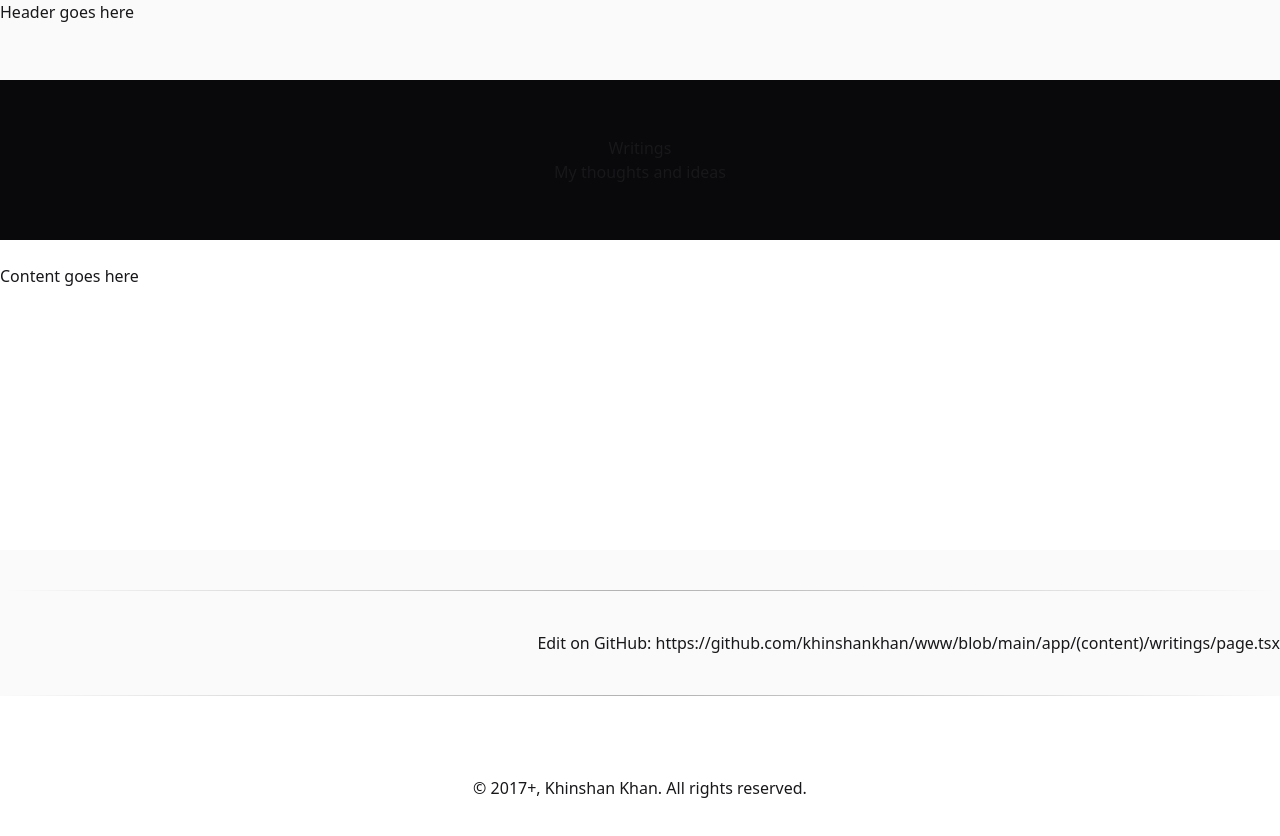
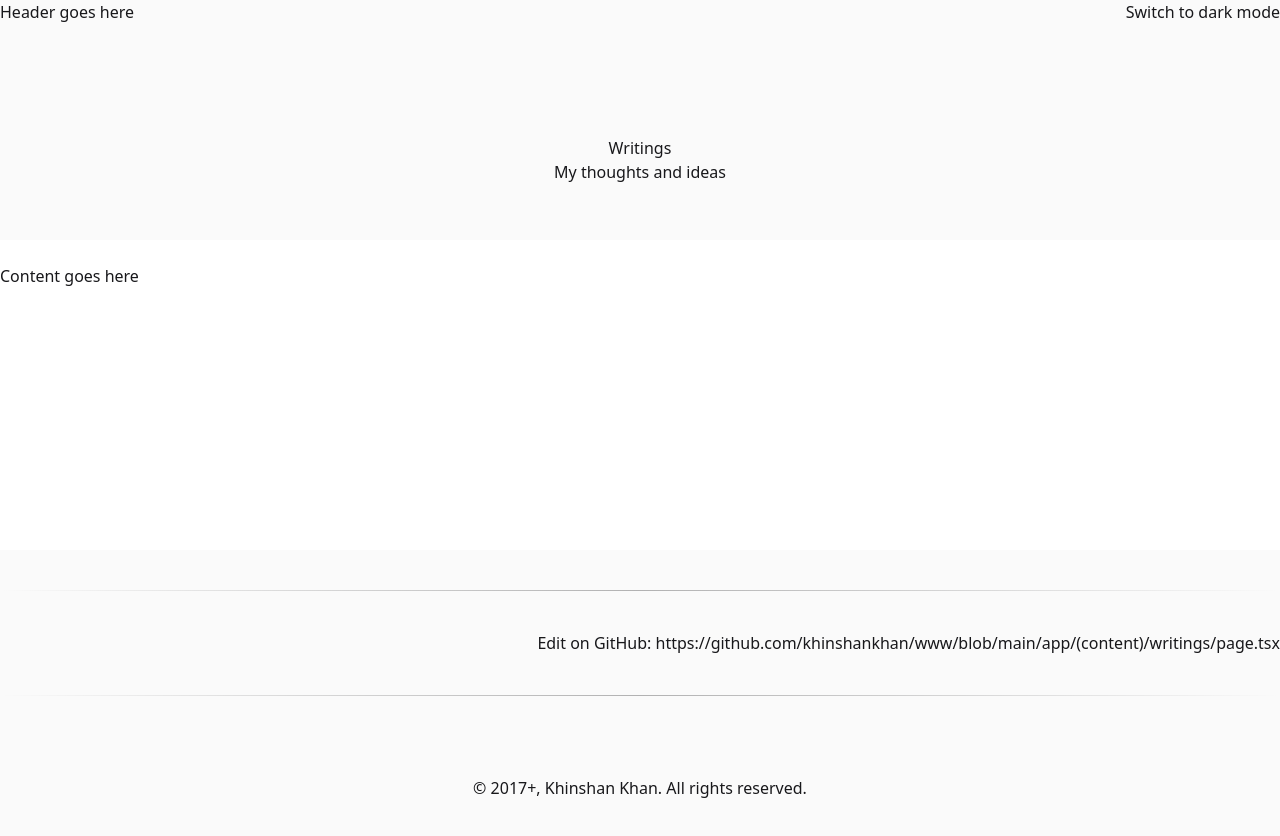
Before and after one commit to khinshankhan/www, a Next.js app: page /writings in a window 1280 px wide. Shown: the top 836 px of the page. Built offline with nearby package versions, Linux system fonts and the light colour scheme; no server answers.

Commit message:
add basic theme toggle

```diff
--- a/app/layout.tsx
+++ b/app/layout.tsx
@@ -1,6 +1,7 @@
 import type { Metadata } from "next";
 import "./globals.css";
 import { Providers } from "./providers";
+import { ThemeToggle } from "@/components/theme-toggle";
 
 export const metadata: Metadata = {};
 
@@ -15,13 +16,14 @@ export default function RootLayout({
   children: React.ReactNode;
 }) {
   return (
-    <html lang="en">
-      <body className="flex flex-col bg-white dark:bg-zinc-950 text-zinc-900 dark:text-zinc-50 min-h-screen relative">
+    <html lang="en" suppressHydrationWarning>
+      <body className="flex flex-col bg-zinc-50 dark:bg-zinc-950 text-zinc-900 dark:text-zinc-50 min-h-screen relative">
         <Providers>
           <div className="flex flex-col min-h-[87vh] relative isolate">
             <nav className="sticky top-0 bg-zinc-50 dark:bg-zinc-950/[75%] backdrop-blur-sm z-1 pb-1 h-[80px]">
-              <div className="container mx-auto">
+              <div className="container mx-auto flex flex-row justify-between">
                 <p>Header goes here</p>
+                <ThemeToggle />
               </div>
             </nav>
 
--- a/app/providers.tsx
+++ b/app/providers.tsx
@@ -2,6 +2,7 @@
 
 import { useEffect } from "react";
 import { useRouter } from "next/navigation";
+import { ThemeProvider } from "next-themes";
 
 let AutoRefresh = function AutoRefresh({
   children,
@@ -38,5 +39,11 @@ if (process.env.NODE_ENV === "development") {
 }
 
 export function Providers({ children }: { children: React.ReactNode }) {
-  return <AutoRefresh>{children}</AutoRefresh>;
+  return (
+    <AutoRefresh>
+      <ThemeProvider attribute="class" defaultTheme="system" enableSystem>
+        {children}
+      </ThemeProvider>
+    </AutoRefresh>
+  );
 }
--- a/components/layouts/content.tsx
+++ b/components/layouts/content.tsx
@@ -15,7 +15,7 @@ export function ContentPageLayout({
   return (
     <>
       <main>
-        <header className="bg-zinc-950 py-14 text-center">
+        <header className="bg-zinc-50 dark:bg-zinc-950 py-14 text-center">
           <h1 className="">{title}</h1>
           <span>{subtitle}</span>
         </header>
--- /dev/null
+++ b/components/theme-toggle.tsx
@@ -0,0 +1,21 @@
+"use client";
+
+import { useCallback } from "react";
+import { useTheme } from "next-themes";
+
+export function ThemeToggle() {
+  const { setTheme, resolvedTheme } = useTheme();
+
+  const isLight = resolvedTheme === `light`;
+  const oppositeTheme = isLight ? `dark` : `light`;
+
+  const toggleTheme = useCallback(() => {
+    setTheme(oppositeTheme);
+  }, [setTheme, oppositeTheme]);
+
+  return (
+    <button type="button" onClick={toggleTheme}>
+      Switch to {oppositeTheme} mode
+    </button>
+  );
+}
--- a/package.json
+++ b/package.json
@@ -18,6 +18,7 @@
     "globby": "^14.0.0",
     "gray-matter": "^4.0.3",
     "next": "^14.0.4",
+    "next-themes": "^0.2.1",
     "npm-run-all": "^4.1.5",
     "postcss": "^8.4.32",
     "react": "^18.2.0",
--- a/tailwind.config.ts
+++ b/tailwind.config.ts
@@ -6,7 +6,7 @@ export default {
     "./components/**/*.{js,ts,jsx,tsx,mdx}",
   ],
   presets: [],
-  darkMode: "media", // or 'class'
+  darkMode: "class",
   theme: {
     accentColor: ({ theme }) => ({
       ...theme("colors"),
```
Also changed, not shown: 1 other file (tests, documents, lock files or other folders).
